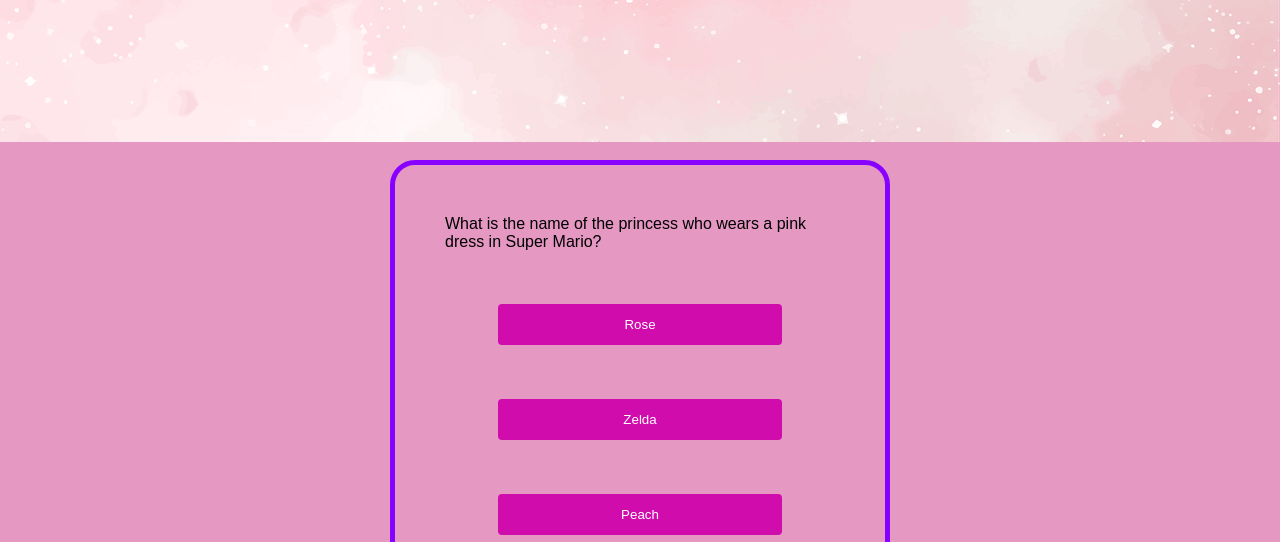
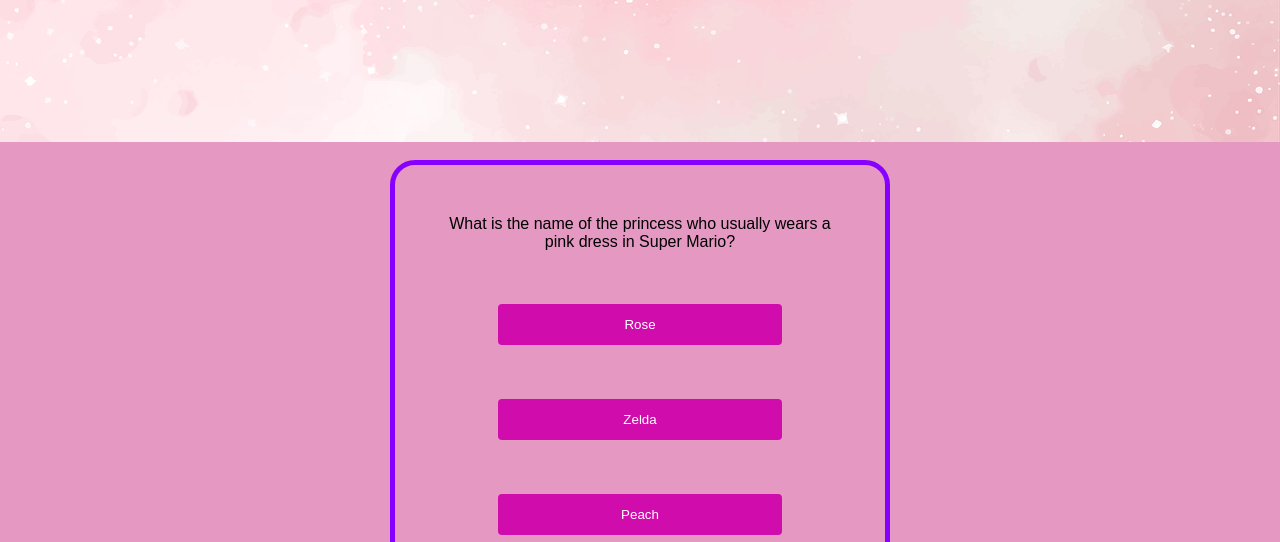
Before and after one commit to AllyxPally/PortfolioProject2-quiz, a plain HTML site: page index.html in a window 1280 px wide. Shown: the part 258-800 px from the top of the page. Drawn offline with Linux system fonts and the light colour scheme; a web font is replaced by a local one.

Commit message:
UPDATE: Update made in style.css

```diff
--- a/assets/css/style.css
+++ b/assets/css/style.css
@@ -31,8 +31,6 @@ body {
 }
 
 .quiz_container {
-    display: flex;
-    justify-content: center;
     box-sizing: border-box;
     width: 500px;
     margin: auto;
@@ -62,3 +60,7 @@ body {
 .option:hover {
     background-color: #8800FF;
 }
+
+p {
+    text-align: center;
+}
--- a/index.html
+++ b/index.html
@@ -25,8 +25,7 @@
     <!-- Quiz -->
     <div class="quiz_container">
         <div id="questions">
-            <p id="quiz_text">What is the name of the princess who usually wears a pink dress
-                in Super Mario?</p>
+            <p id="quiz_text"></p>
             <div class="options">
                 <button class="option" onclick="checkAnswer(0)">Rose</button>
                 <button class="option" onclick="checkAnswer(1)">Zelda</button>
--- a/index.js
+++ b/index.js
@@ -1,7 +1,7 @@
 // Quiz
 const quizData = [
     {
-        question: 'What is the name of the princess who wears a pink dress in Super Mario?',
+        question: 'What is the name of the princess who usually wears a pink dress in Super Mario?',
         options: ['Rose', 'Zelda', 'Peach', 'Megan'],
         right: 2
     },
```
